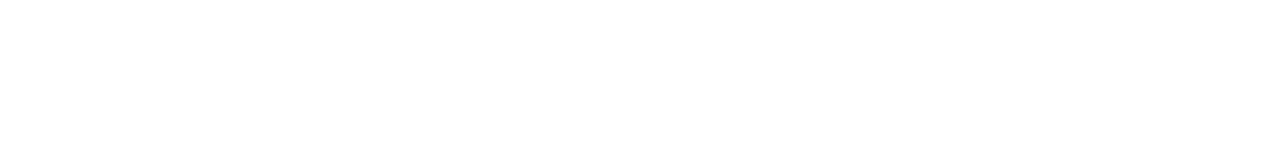
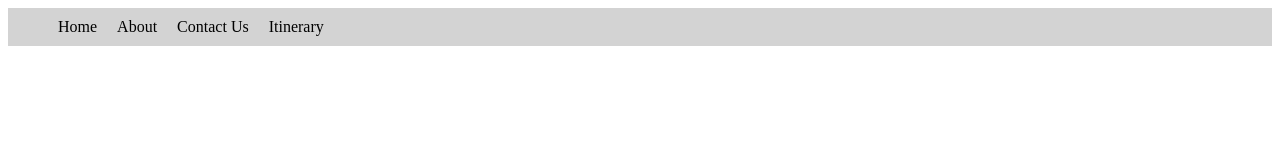
Before and after one commit to acciojob/navigate-in-style-pravin8007, a website: page main.html in a window 1280 px wide. Drawn offline with Linux system fonts and the light colour scheme.

Commit message:
created a submission

```diff
--- a/main.html
+++ b/main.html
@@ -10,6 +10,14 @@
 	<!-- the entire body must be written by student -->
     <script type="text/javascript" src="./script.js">
 </script>
+	<nav>
+		<ul>
+			<li>Home</li>
+			<li>About</li>
+			<li>Contact Us</li>
+			<li>Itinerary</li>
+		</ul>
+	</nav>
 
 </body>
 
--- a/styles.css
+++ b/styles.css
@@ -1 +1,10 @@
 /*  your css code here. If applicable */
+nav{
+	background-color : #D3D3D3 ;
+	padding : 10px;
+}
+ul,li{
+	display : inline;
+	margin-right : 1rem ;
+	list-style-type : none;
+}
```
